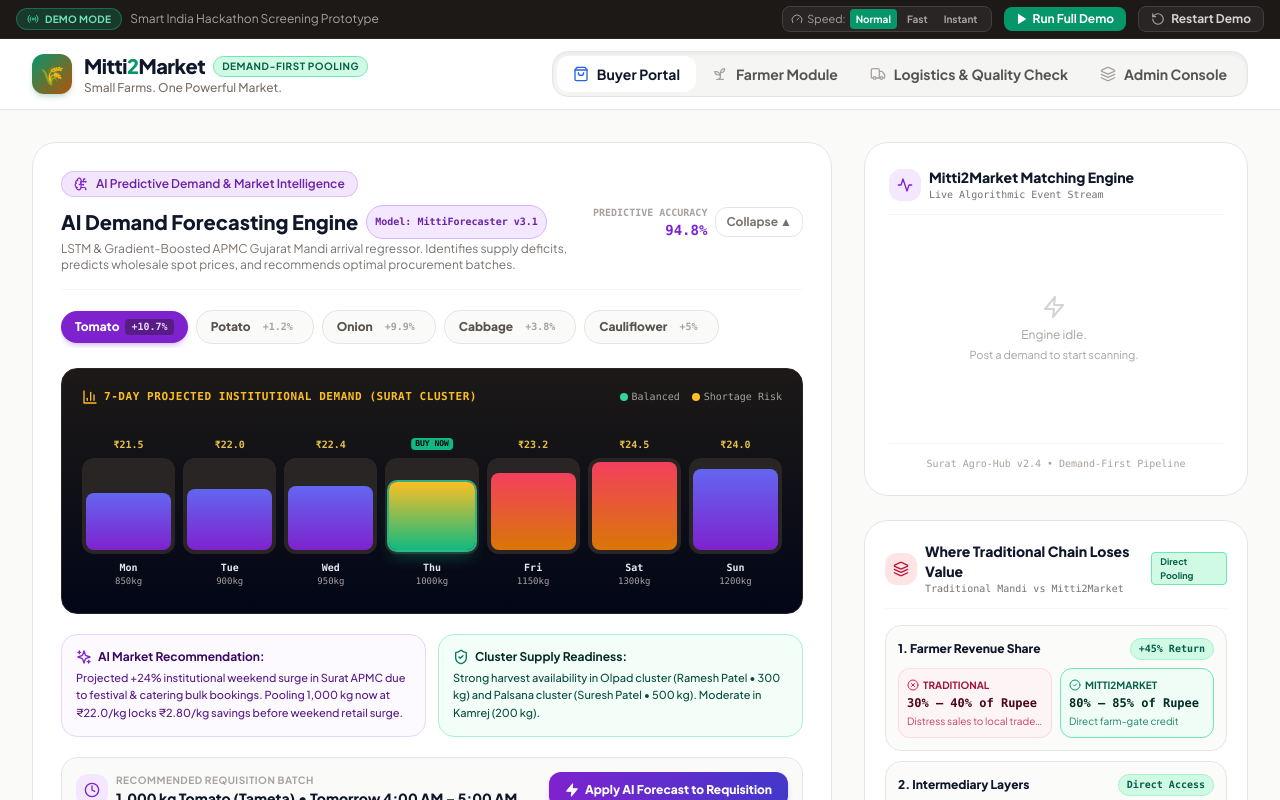
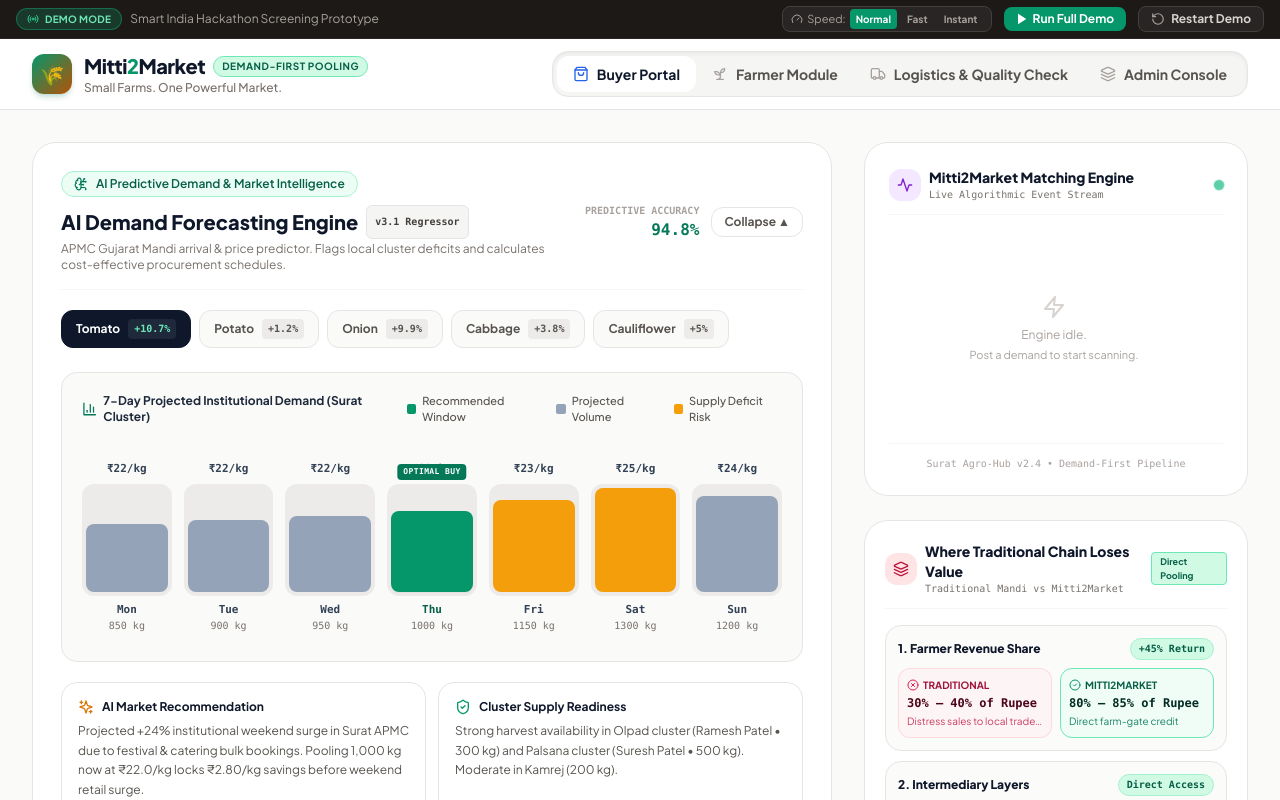
Before and after one commit to himanikapadia/SIH26033-Mitti2Market, a React (Vite) app: page / in a window 1280 px wide. Shown: the top 800 px of the page. Built offline with nearby package versions, Linux system fonts and the light colour scheme; the HTML template or start-up script is replaced by a standard one.

Commit message:
style(ai): refine AI demand forecasting UI with clean agtech aesthetic and remove loud gradients

```diff
--- a/src/components/buyer/AIDemandForecasting.tsx
+++ b/src/components/buyer/AIDemandForecasting.tsx
@@ -5,19 +5,15 @@ import {
   TrendingUp,
   BrainCircuit,
   Sparkles,
-  Calendar,
-  AlertTriangle,
-  CheckCircle2,
-  ArrowRight,
-  Zap,
   BarChart3,
-  Layers,
   Clock,
-  ShieldCheck
+  ShieldCheck,
+  Check,
+  ArrowRight
 } from 'lucide-react';
 
 export const AIDemandForecasting: React.FC = () => {
-  const { applyForecastDemand, activeDemand, isMatchingActive } = useDemo();
+  const { applyForecastDemand, isMatchingActive } = useDemo();
   const [selectedCropId, setSelectedCropId] = useState<string>('crop-tomato');
   const [isExpanded, setIsExpanded] = useState<boolean>(true);
 
@@ -33,29 +29,29 @@ export const AIDemandForecasting: React.FC = () => {
       {/* Header */}
       <div className="flex flex-col sm:flex-row sm:items-center justify-between gap-3 border-b border-stone-100 pb-4">
         <div>
-          <div className="inline-flex items-center gap-2 px-3 py-1 rounded-full bg-purple-500/15 text-purple-800 text-xs font-semibold mb-2 border border-purple-500/25">
-            <BrainCircuit className="w-3.5 h-3.5 text-purple-700 animate-pulse" />
+          <div className="inline-flex items-center gap-2 px-3 py-1 rounded-full bg-emerald-50 text-emerald-800 text-xs font-semibold mb-2 border border-emerald-200">
+            <BrainCircuit className="w-3.5 h-3.5 text-emerald-700" />
             <span>AI Predictive Demand & Market Intelligence</span>
           </div>
           <h2 className="text-lg sm:text-xl font-extrabold text-slate-900 flex items-center gap-2">
             <span>AI Demand Forecasting Engine</span>
-            <span className="text-[10px] font-mono font-bold px-2 py-0.5 rounded-full bg-purple-100 text-purple-800 border border-purple-300">
-              Model: MittiForecaster v3.1
+            <span className="text-[10px] font-mono font-bold px-2 py-0.5 rounded-md bg-stone-100 text-stone-700 border border-stone-200">
+              v3.1 Regressor
             </span>
           </h2>
           <p className="text-xs text-stone-500 mt-0.5">
-            LSTM &amp; Gradient-Boosted APMC Gujarat Mandi arrival regressor. Identifies supply deficits, predicts wholesale spot prices, and recommends optimal procurement batches.
+            APMC Gujarat Mandi arrival &amp; price predictor. Flags local cluster deficits and calculates cost-effective procurement schedules.
           </p>
         </div>
 
-        <div className="flex items-center gap-2 shrink-0">
+        <div className="flex items-center gap-3 shrink-0">
           <div className="text-right">
             <div className="text-[10px] font-mono uppercase text-stone-400 font-bold">Predictive Accuracy</div>
-            <div className="font-mono text-sm font-extrabold text-purple-700">{forecast.modelConfidence}%</div>
+            <div className="font-mono text-base font-extrabold text-emerald-700">{forecast.modelConfidence}%</div>
           </div>
           <button
             onClick={() => setIsExpanded(!isExpanded)}
-            className="text-xs font-bold text-stone-500 hover:text-stone-800 px-2.5 py-1.5 rounded-xl border border-stone-200 hover:bg-stone-50 transition cursor-pointer"
+            className="text-xs font-bold text-stone-600 hover:text-stone-900 px-3 py-1.5 rounded-xl border border-stone-200 hover:bg-stone-50 transition cursor-pointer"
           >
             {isExpanded ? 'Collapse ▲' : 'Inspect Forecast ▼'}
           </button>
@@ -66,76 +62,88 @@ export const AIDemandForecasting: React.FC = () => {
         <>
           {/* Crop Selector Tabs */}
           <div className="flex items-center gap-2 overflow-x-auto pb-1 scrollbar-thin">
-            {Object.values(MOCK_CROP_FORECASTS).map((item) => (
+            {Object.values(MOCK_CROP_FORECASTS).map((item) => {
+              const isSelected = selectedCropId === item.cropId;
+              return (
                 <button
                   key={item.cropId}
                   onClick={() => setSelectedCropId(item.cropId)}
-                className={`px-3.5 py-2 rounded-2xl text-xs font-extrabold transition cursor-pointer whitespace-nowrap flex items-center gap-1.5 ${
-                  selectedCropId === item.cropId
-                    ? 'bg-purple-700 text-white shadow-md shadow-purple-700/20'
-                    : 'bg-stone-50 text-stone-600 border border-stone-200 hover:bg-stone-100'
+                  className={`px-3.5 py-2 rounded-xl text-xs font-bold transition cursor-pointer whitespace-nowrap flex items-center gap-2 border ${
+                    isSelected
+                      ? 'bg-slate-900 text-white border-slate-900 shadow-xs'
+                      : 'bg-stone-50 text-stone-600 border-stone-200 hover:bg-stone-100 hover:text-slate-900'
                   }`}
                 >
                   <span>{item.cropName.split(' ')[0]}</span>
                   <span
-                  className={`text-[10px] font-mono px-1.5 py-0.2 rounded ${
-                    selectedCropId === item.cropId ? 'bg-purple-900 text-purple-200' : 'text-stone-400'
+                    className={`text-[10px] font-mono px-1.5 py-0.5 rounded ${
+                      isSelected ? 'bg-slate-800 text-emerald-300' : 'bg-stone-200/70 text-stone-600'
                     }`}
                   >
                     +{item.priceTrendPercent}%
                   </span>
                 </button>
-            ))}
+              );
+            })}
           </div>
 
           {/* 7-Day Predictive Consumption & Spot Price Graph */}
-          <div className="p-4 sm:p-5 rounded-2xl bg-gradient-to-b from-stone-900 to-slate-950 text-white border border-stone-800 space-y-4">
+          <div className="p-5 rounded-2xl bg-stone-50/90 border border-stone-200 space-y-4">
             <div className="flex flex-col sm:flex-row sm:items-center justify-between gap-2 text-xs">
-              <span className="font-mono text-amber-400 font-bold uppercase tracking-wider text-[11px] flex items-center gap-1.5">
-                <BarChart3 className="w-4 h-4" />
-                7-Day Projected Institutional Demand (Surat Cluster)
+              <span className="font-bold text-slate-800 text-xs flex items-center gap-1.5">
+                <BarChart3 className="w-4 h-4 text-emerald-700" />
+                <span>7-Day Projected Institutional Demand (Surat Cluster)</span>
               </span>
-              <div className="flex items-center gap-3 text-[10px] font-mono text-stone-400">
-                <span className="flex items-center gap-1">
-                  <span className="w-2 h-2 rounded-full bg-emerald-400"></span> Balanced
+              <div className="flex items-center gap-3 text-[11px] font-medium text-stone-600">
+                <span className="flex items-center gap-1.5">
+                  <span className="w-2.5 h-2.5 rounded-sm bg-emerald-600"></span> Recommended Window
                 </span>
-                <span className="flex items-center gap-1">
-                  <span className="w-2 h-2 rounded-full bg-amber-400"></span> Shortage Risk
+                <span className="flex items-center gap-1.5">
+                  <span className="w-2.5 h-2.5 rounded-sm bg-slate-400"></span> Projected Volume
+                </span>
+                <span className="flex items-center gap-1.5">
+                  <span className="w-2.5 h-2.5 rounded-sm bg-amber-500"></span> Supply Deficit Risk
                 </span>
               </div>
             </div>
 
-            {/* Bar Chart Visualization */}
-            <div className="grid grid-cols-7 gap-2 items-end pt-4 pb-1 min-h-[140px]">
+            {/* Clean Modern Bar Chart Visualization */}
+            <div className="grid grid-cols-7 gap-2 sm:gap-3 items-end pt-5 pb-2 min-h-[140px]">
               {forecast.weeklyTrend.map((point, idx) => {
-                const heightPercent = Math.round((point.predictedDemandKg / maxDemand) * 100);
+                const heightPercent = Math.max(18, Math.round((point.predictedDemandKg / maxDemand) * 100));
                 const isTargetDay = point.day.includes('Target') || idx === 3;
+                const isShortage = point.supplyStatus === 'Shortage Risk';
 
                 return (
                   <div key={idx} className="flex flex-col items-center gap-1.5 group">
-                    <span className="text-[10px] font-mono font-bold text-amber-300 opacity-90">
-                      ₹{point.predictedPrice.toFixed(1)}
+                    <span className={`text-[11px] font-mono font-bold ${isTargetDay ? 'text-emerald-700' : 'text-slate-700'}`}>
+                      ₹{point.predictedPrice.toFixed(0)}/kg
                     </span>
-                    <div className="w-full bg-stone-800 rounded-xl h-24 flex items-end p-1 relative">
+
+                    <div className="w-full bg-stone-200/70 rounded-xl h-28 flex items-end p-1 relative">
                       <div
-                        className={`w-full rounded-lg transition-all duration-500 ${
+                        className={`w-full rounded-lg transition-all duration-300 ${
                           isTargetDay
-                            ? 'bg-gradient-to-t from-emerald-500 to-amber-400 ring-2 ring-emerald-400/80 shadow-lg shadow-emerald-500/30'
-                            : point.supplyStatus === 'Shortage Risk'
-                            ? 'bg-gradient-to-t from-amber-600 to-rose-500'
-                            : 'bg-gradient-to-t from-purple-700 to-indigo-500'
+                            ? 'bg-emerald-600 shadow-sm'
+                            : isShortage
+                            ? 'bg-amber-500 hover:bg-amber-600'
+                            : 'bg-slate-400 hover:bg-slate-500'
                         }`}
                         style={{ height: `${heightPercent}%` }}
                       ></div>
+
                       {isTargetDay && (
-                        <div className="absolute -top-5 left-1/2 -translate-x-1/2 bg-emerald-500 text-slate-950 font-extrabold text-[8px] px-1 py-0.2 rounded font-mono shadow-xs uppercase">
-                          Buy Now
+                        <div className="absolute -top-5 left-1/2 -translate-x-1/2 bg-emerald-700 text-white font-extrabold text-[8px] px-1.5 py-0.5 rounded font-mono shadow-xs uppercase tracking-wider whitespace-nowrap">
+                          Optimal Buy
                         </div>
                       )}
                     </div>
+
                     <div className="text-center font-mono">
-                      <div className="text-[10px] font-bold text-slate-200">{point.day.split(' ')[0]}</div>
-                      <div className="text-[9px] text-stone-400">{point.predictedDemandKg}kg</div>
+                      <div className={`text-[11px] font-bold ${isTargetDay ? 'text-emerald-800' : 'text-slate-700'}`}>
+                        {point.day.split(' ')[0]}
+                      </div>
+                      <div className="text-[10px] text-stone-500">{point.predictedDemandKg} kg</div>
                     </div>
                   </div>
                 );
@@ -146,36 +154,36 @@ export const AIDemandForecasting: React.FC = () => {
           {/* AI Intelligence Insights Grid */}
           <div className="grid grid-cols-1 md:grid-cols-2 gap-3 text-xs">
             {/* Insight 1: Strategic Price Arbitrage */}
-            <div className="p-3.5 rounded-2xl bg-purple-50/60 border border-purple-200 space-y-1">
-              <div className="flex items-center gap-1.5 font-bold text-purple-950 text-xs">
-                <Sparkles className="w-4 h-4 text-purple-700 shrink-0" />
-                <span>AI Market Recommendation:</span>
+            <div className="p-4 rounded-2xl bg-white border border-stone-200 shadow-2xs space-y-1.5">
+              <div className="flex items-center gap-2 font-bold text-slate-900 text-xs">
+                <Sparkles className="w-4 h-4 text-amber-600 shrink-0" />
+                <span>AI Market Recommendation</span>
               </div>
-              <p className="text-[11px] text-purple-900 leading-relaxed font-medium">
+              <p className="text-xs text-stone-600 leading-relaxed">
                 {forecast.aiInsight}
               </p>
             </div>
 
             {/* Insight 2: Cluster Supply Readiness */}
-            <div className="p-3.5 rounded-2xl bg-emerald-50/60 border border-emerald-200 space-y-1">
-              <div className="flex items-center gap-1.5 font-bold text-emerald-950 text-xs">
-                <ShieldCheck className="w-4 h-4 text-emerald-700 shrink-0" />
-                <span>Cluster Supply Readiness:</span>
+            <div className="p-4 rounded-2xl bg-white border border-stone-200 shadow-2xs space-y-1.5">
+              <div className="flex items-center gap-2 font-bold text-slate-900 text-xs">
+                <ShieldCheck className="w-4 h-4 text-emerald-600 shrink-0" />
+                <span>Cluster Supply Readiness</span>
               </div>
-              <p className="text-[11px] text-emerald-900 leading-relaxed font-medium">
+              <p className="text-xs text-stone-600 leading-relaxed">
                 {forecast.clusterSupplySummary}
               </p>
             </div>
           </div>
 
           {/* Action Callout Bar */}
-          <div className="p-3.5 rounded-2xl bg-stone-50 border border-stone-200 flex flex-col sm:flex-row sm:items-center justify-between gap-3 text-xs">
-            <div className="flex items-center gap-2">
-              <div className="p-2 rounded-xl bg-purple-100 text-purple-700">
+          <div className="p-4 rounded-2xl bg-emerald-50/70 border border-emerald-200/80 flex flex-col sm:flex-row sm:items-center justify-between gap-3 text-xs">
+            <div className="flex items-center gap-3">
+              <div className="p-2.5 rounded-xl bg-white border border-emerald-200 text-emerald-700 shadow-2xs shrink-0">
                 <Clock className="w-4 h-4" />
               </div>
               <div>
-                <span className="text-[10px] text-stone-400 uppercase font-bold tracking-wider block">Recommended Requisition Batch</span>
+                <span className="text-[10px] text-emerald-800 uppercase font-bold tracking-wider block">Recommended Requisition Batch</span>
                 <span className="font-extrabold text-slate-900 text-sm">
                   {forecast.recommendedBatchKg.toLocaleString('en-IN')} kg {forecast.cropName} • {forecast.recommendedPurchaseWindow}
                 </span>
@@ -185,10 +193,10 @@ export const AIDemandForecasting: React.FC = () => {
             <button
               onClick={handleApply}
               disabled={isMatchingActive}
-              className="px-4 py-2.5 rounded-xl bg-gradient-to-r from-purple-700 to-indigo-700 hover:from-purple-800 hover:to-indigo-800 disabled:opacity-50 text-white font-extrabold text-xs flex items-center gap-1.5 shadow-md shadow-purple-700/20 cursor-pointer transition shrink-0 self-end sm:self-auto"
+              className="px-4 py-2.5 rounded-xl bg-emerald-700 hover:bg-emerald-800 disabled:opacity-50 text-white font-extrabold text-xs flex items-center gap-2 shadow-xs cursor-pointer transition shrink-0 self-end sm:self-auto"
             >
-              <Zap className="w-3.5 h-3.5 fill-current" />
               <span>Apply AI Forecast to Requisition</span>
+              <ArrowRight className="w-3.5 h-3.5" />
             </button>
           </div>
         </>
```
Lines whose indentation alone changed are shown as unchanged.
